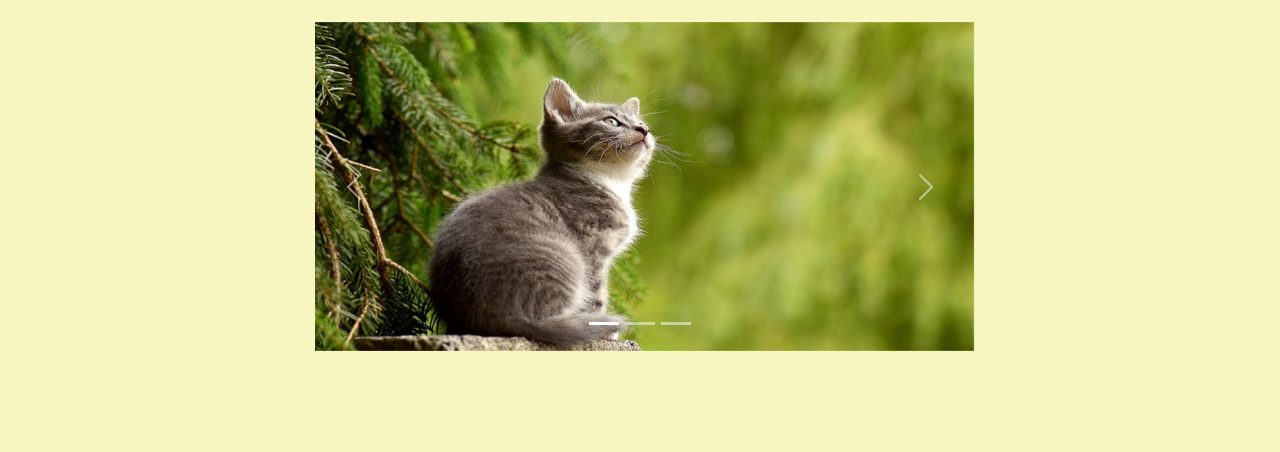
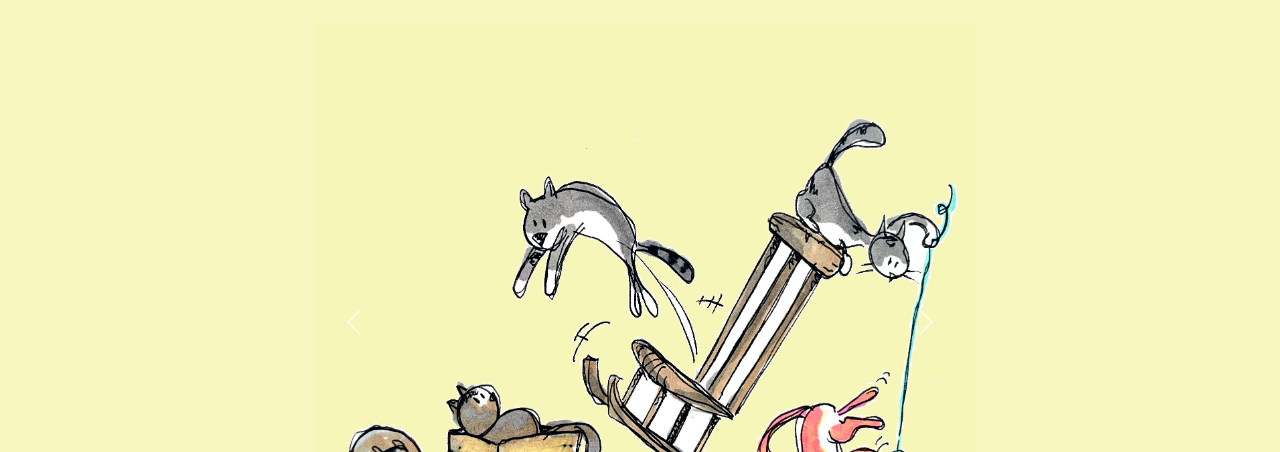
Before and after one commit to LeeChungMoo965/web_1, a plain HTML site: page index.html in a window 1280 px wide. Shown: the part 500-952 px from the top of the page. Drawn offline with nearby package versions, Linux system fonts and the light colour scheme; a script that the page names is missing.

Commit message:
진짜 ㅣㅉ니ㅉ니찌니찌닌 최종

```diff
--- a/index.html
+++ b/index.html
@@ -498,13 +498,13 @@
 
                 <div class="carousel-inner">
                   <div class="carousel-item active">
-                    <img src="img/cat.1.jpg" class="d-block w-75" alt="...">
+                    <img src="img/cat11.jpg" class="d-block w-75" alt="..." style="height: 600px;">
                   </div>
                   <div class="carousel-item">
-                    <img src="img/cat.2.jpg" class="d-block w-75" alt="...">
+                    <img src="img/cat12.jpg" class="d-block w-75" alt="..."style="height: 600px;">
                   </div>
                   <div class="carousel-item">
-                    <img src="img/cat.3.jpg" class="d-block w-75" alt="...">
+                    <img src="img/cat11.jpg" class="d-block w-75" alt="..."style="height: 600px;">
                   </div>
             </div>
             <button class="carousel-control-prev" type="button" data-bs-target="#carouselExampleIndicators" data-bs-slide="prev">
```
Also changed, not shown: css/index.css (line endings or trailing spaces), img/cat11.jpg (added), img/cat12.jpg (added).
